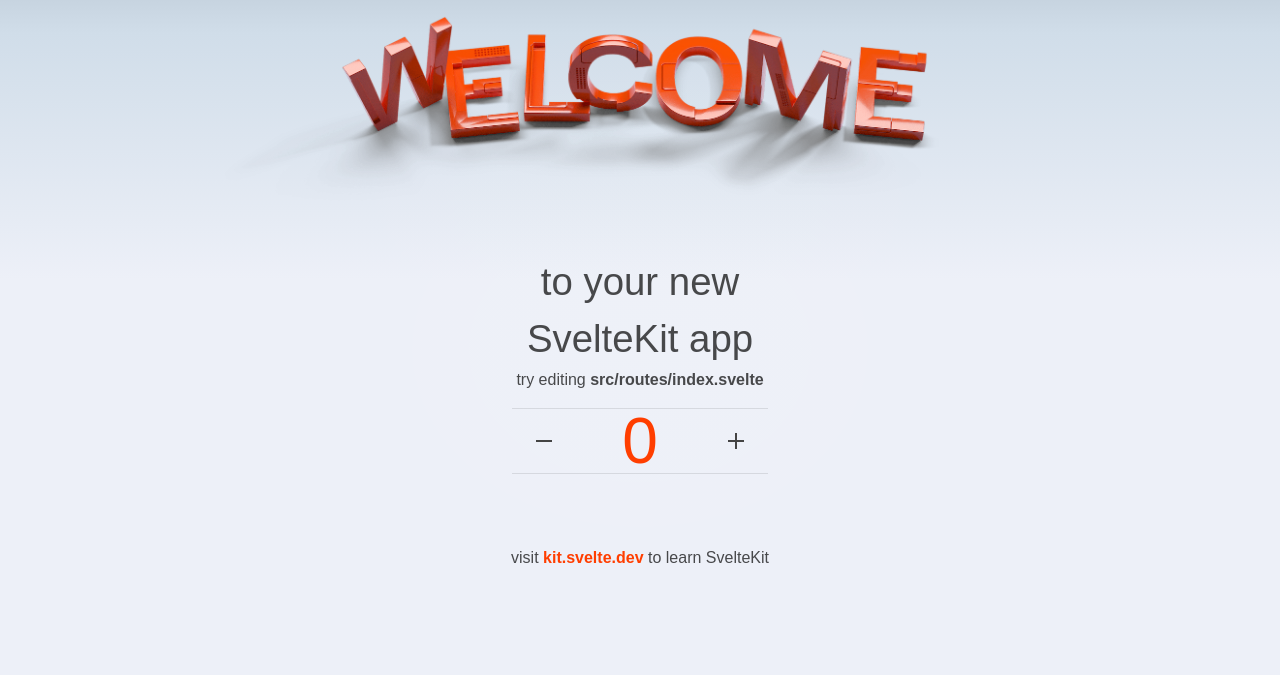
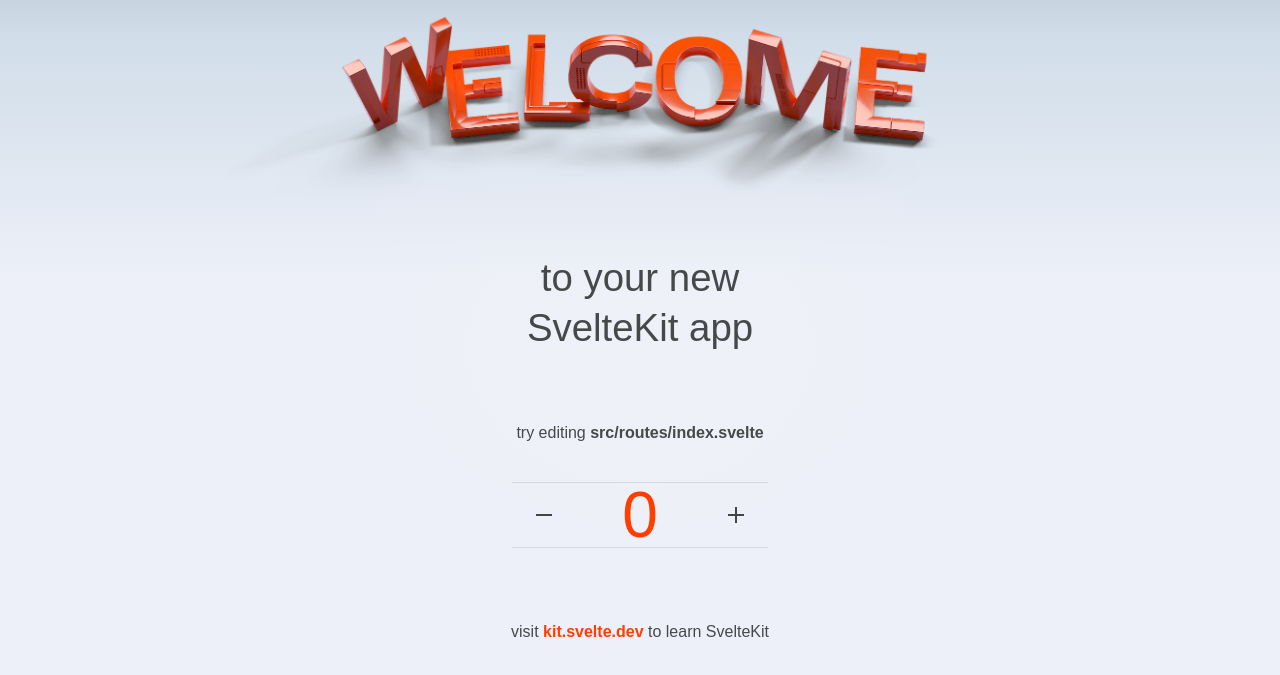
Before and after one commit to emcog/meditation-player, a Svelte app: page / in a window 1280 px wide. Shown: the part 51-726 px from the top of the page. Built offline with nearby package versions, Linux system fonts and the light colour scheme.

Commit message:
added type-scale stlyes

```diff
--- a/src/app.css
+++ b/src/app.css
@@ -19,6 +19,47 @@
 	--column-width: 42rem;
 	--column-margin-top: 4rem;
 }
+
+/* type-scale styles */
+@import url('https://fonts.googleapis.com/css?family=Lexend+Deca:300,400');
+
+html {font-size: 100%;} /*16px*/
+
+body {
+	background: white;
+	font-family: 'Lexend Deca', sans-serif;
+	font-weight: 300;
+	line-height: 1.75;
+	color: #000000;
+}
+
+p {margin-bottom: 1rem;}
+
+h1, h2, h3, h4, h5 {
+	margin: 3rem 0 1.38rem;
+	font-family: 'Lexend Deca', sans-serif;
+	font-weight: 400;
+	line-height: 1.3;
+}
+
+h1 {
+	margin-top: 0;
+	font-size: 3.052rem;
+}
+
+h2 {font-size: 2.441rem;}
+
+h3 {font-size: 1.953rem;}
+
+h4 {font-size: 1.563rem;}
+
+h5 {font-size: 1.25rem;}
+
+small, .text_small {font-size: 0.8rem;}
+
+/* end type-scale styles */
+
+
 
 body {
 	min-height: 100vh;
```
Also changed, not shown: src/lib/components/Button.svelte (+3 -16 lines).
